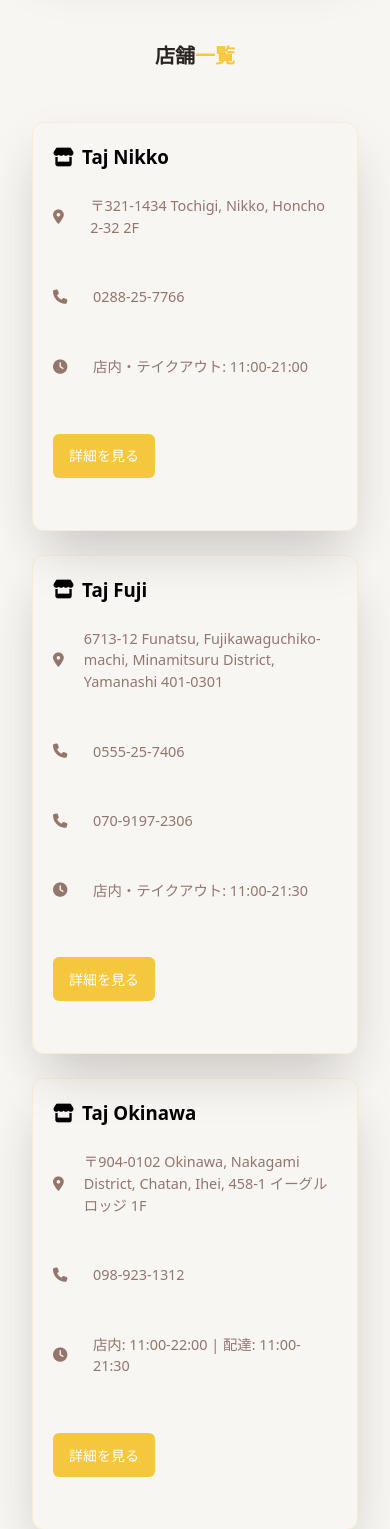
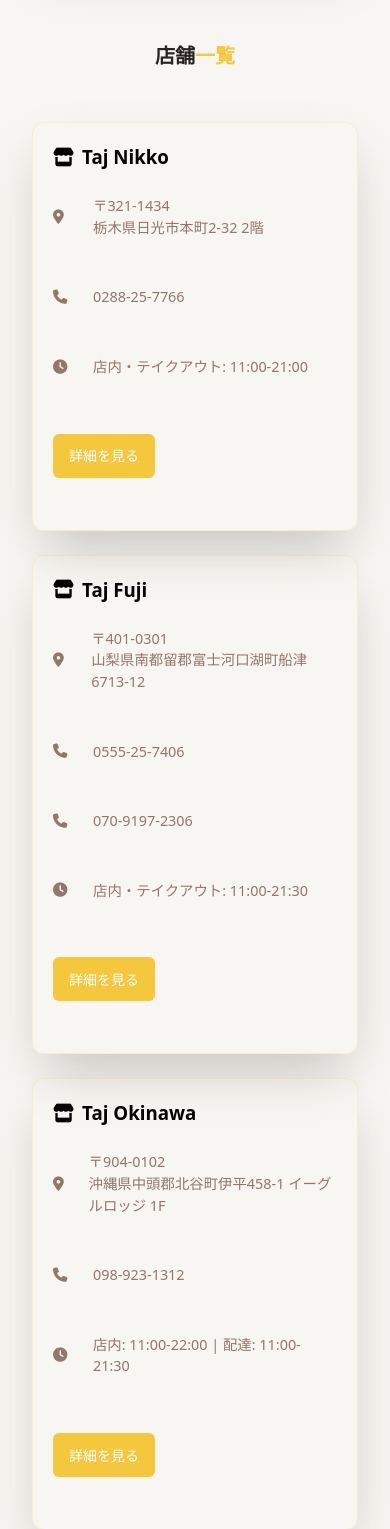
Before and after one commit to aakashmehra/taj-homepage, a Flask app: page /contact in a window 390 px wide. Shown: the part 2915-4444 px from the top of the page. Run offline with Flask 3, Linux system fonts and the light colour scheme.

Commit message:
Fix Address & Phone Number

```diff
--- a/templates/main-contact.html
+++ b/templates/main-contact.html
@@ -541,7 +541,15 @@
             <div class="contact-info">
                 <p>
                     <i class="fas fa-map-marker-alt"></i>
-                    〒321-1434 Tochigi, Nikko, Honcho 2-32 2F
+                    {% if lang == 'jp' %}
+                        〒321-1434
+                        <br>
+                        栃木県日光市本町2-32 2階
+                    {% else %}
+                        〒321-1434
+                        <br>
+                        Tochigi-ken, Nikko-shi, Honcho 2-32, 2F
+                    {% endif %}
                 </p>
                 <p>
                     <i class="fas fa-phone"></i>
@@ -576,7 +584,15 @@
             <div class="contact-info">
                 <p>
                     <i class="fas fa-map-marker-alt"></i>
-                    6713-12 Funatsu, Fujikawaguchiko-machi, Minamitsuru District, Yamanashi 401-0301
+                    {% if lang == 'jp' %}
+                        〒401-0301
+                        <br>
+                        山梨県南都留郡富士河口湖町船津6713-12
+                    {% else %}
+                        〒401-0301
+                        <br>
+                        Yamanashi-ken, Minamitsuru-gun, Fujikawaguchiko-machi, Funatsu 6713-12
+                    {% endif %}
                 </p>
                 <p>
                     <i class="fas fa-phone"></i>
@@ -615,7 +631,15 @@
             <div class="contact-info">
                 <p>
                     <i class="fas fa-map-marker-alt"></i>
-                    〒904-0102 Okinawa, Nakagami District, Chatan, Ihei, 458-1 イーグルロッジ 1F
+                    {% if lang == 'jp' %}
+                        〒904-0102
+                        <br>
+                        沖縄県中頭郡北谷町伊平458-1 イーグルロッジ 1F
+                    {% else %}
+                        〒904-0102
+                        <br>
+                        Okinawa-ken, Nakagami-gun, Chatan-cho, Ihei, 458-1 Eagle Lodge 1F
+                    {% endif %}
                 </p>
                 <p>
                     <i class="fas fa-phone"></i>
```
